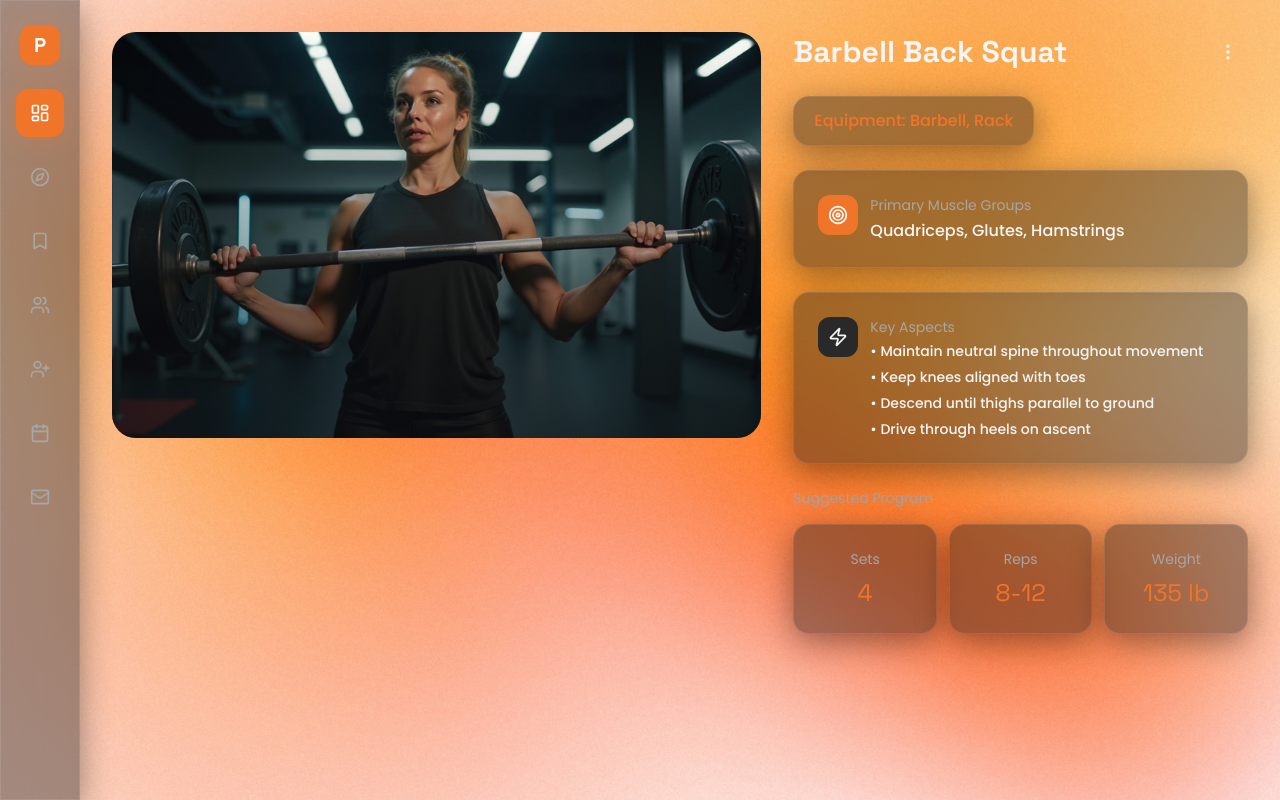
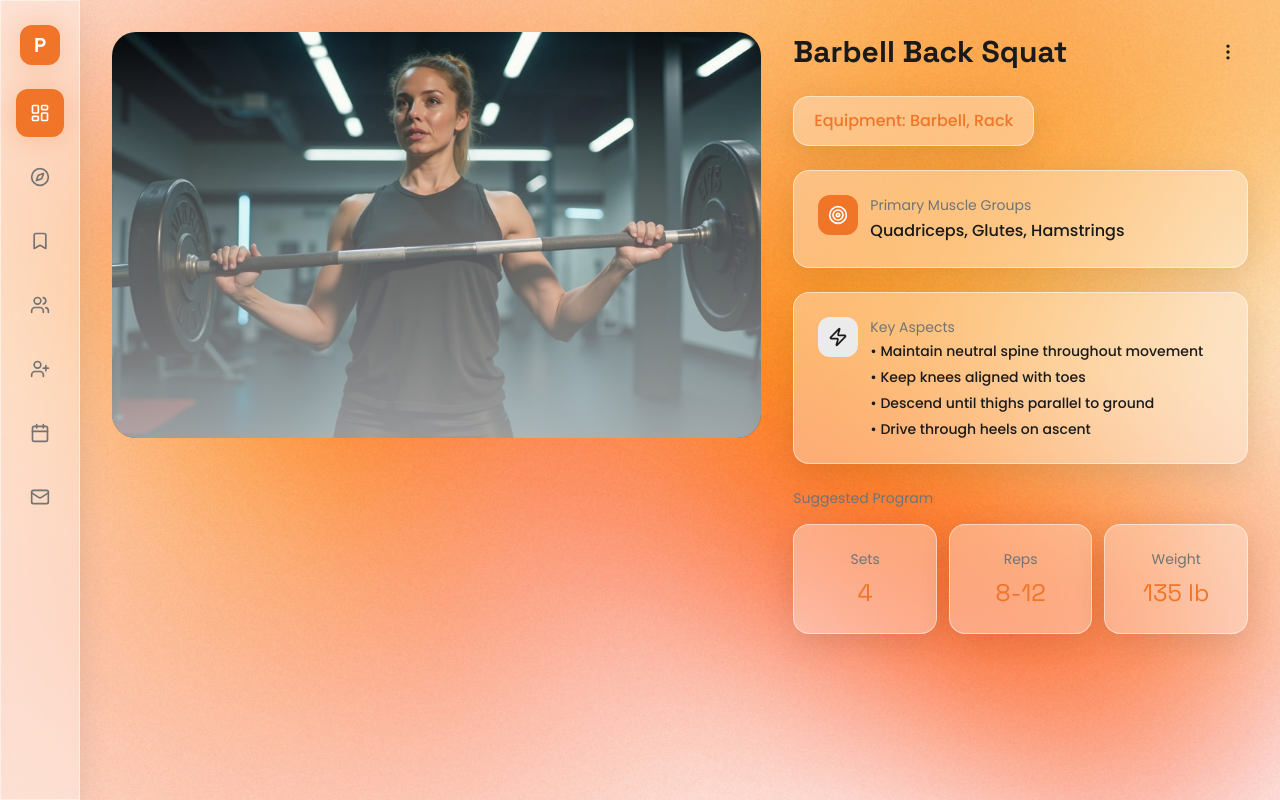
Before and after one commit to prometheusimpact/prometheus-coach-ui, a React (Vite) app: page / in a window 1280 px wide. Built offline with nearby package versions, Linux system fonts and the light colour scheme; the HTML template or start-up script is replaced by a standard one.

Commit message:
Refactor: Switch to light theme

```diff
--- a/src/index.css
+++ b/src/index.css
@@ -8,15 +8,15 @@ All colors MUST be HSL.
 
 @layer base {
   :root {
-    /* Prometheus Coach Dark Theme */
-    --background: 240 7% 6%;
-    --background-secondary: 0 0% 12%;
-    --foreground: 0 0% 96%;
+    /* Prometheus Coach Light Theme */
+    --background: 0 0% 98%;
+    --background-secondary: 0 0% 95%;
+    --foreground: 0 0% 10%;
 
     /* Glassmorphic layers */
-    --glass: 0 0% 12% / 0.4;
-    --glass-border: 0 0% 100% / 0.1;
-    --glass-hover: 0 0% 15% / 0.5;
+    --glass: 0 0% 100% / 0.3;
+    --glass-border: 0 0% 100% / 0.4;
+    --glass-hover: 0 0% 100% / 0.45;
 
     /* Prometheus Orange - Primary accent */
     --primary: 23 87% 55%;
@@ -24,26 +24,26 @@ All colors MUST be HSL.
     --primary-foreground: 0 0% 100%;
 
     /* Secondary grays */
-    --secondary: 0 0% 16%;
-    --secondary-foreground: 0 0% 88%;
+    --secondary: 0 0% 92%;
+    --secondary-foreground: 0 0% 20%;
 
     /* Muted elements */
-    --muted: 0 0% 14%;
-    --muted-foreground: 0 0% 65%;
+    --muted: 0 0% 90%;
+    --muted-foreground: 0 0% 45%;
 
     /* Accent states */
     --accent: 23 87% 55%;
     --accent-foreground: 0 0% 100%;
 
     /* UI Elements */
-    --card: 0 0% 12% / 0.4;
-    --card-foreground: 0 0% 96%;
+    --card: 0 0% 100% / 0.35;
+    --card-foreground: 0 0% 10%;
 
-    --popover: 0 0% 8%;
-    --popover-foreground: 0 0% 96%;
+    --popover: 0 0% 100%;
+    --popover-foreground: 0 0% 10%;
 
-    --border: 0 0% 100% / 0.1;
-    --input: 0 0% 100% / 0.1;
+    --border: 0 0% 0% / 0.08;
+    --input: 0 0% 0% / 0.08;
     --ring: 23 87% 55%;
 
     --destructive: 0 84% 60%;
@@ -52,18 +52,18 @@ All colors MUST be HSL.
     --radius: 1.5rem;
 
     /* Gradients */
-    --gradient-dark: linear-gradient(135deg, hsl(0 0% 12%), hsl(0 0% 16%));
+    --gradient-light: linear-gradient(135deg, hsl(0 0% 100% / 0.5), hsl(0 0% 100% / 0.3));
     --gradient-glass: linear-gradient(135deg,
-      hsl(0 0% 100% / 0.05),
-      hsl(0 0% 100% / 0.02));
+      hsl(0 0% 100% / 0.4),
+      hsl(0 0% 100% / 0.2));
     --gradient-orange: linear-gradient(135deg,
       hsl(23 87% 55%),
       hsl(23 87% 45%));
 
     /* Shadows & Glows */
-    --shadow-glass: 0 8px 32px 0 rgba(0, 0, 0, 0.4);
+    --shadow-glass: 0 8px 32px 0 rgba(0, 0, 0, 0.1);
     --glow-orange: 0 0 30px hsl(23 87% 55% / 0.3);
-    --glow-soft: 0 4px 20px rgba(0, 0, 0, 0.5);
+    --glow-soft: 0 4px 20px rgba(0, 0, 0, 0.05);
   }
 }
 
@@ -87,9 +87,9 @@ All colors MUST be HSL.
 @layer utilities {
   /* Glassmorphism */
   .glass {
-    background: rgba(31, 31, 31, 0.4);
+    background: rgba(255, 255, 255, 0.35);
     backdrop-filter: blur(20px);
-    border: 1px solid rgba(255, 255, 255, 0.1);
+    border: 1px solid rgba(255, 255, 255, 0.5);
     box-shadow: var(--shadow-glass);
   }
 
```
